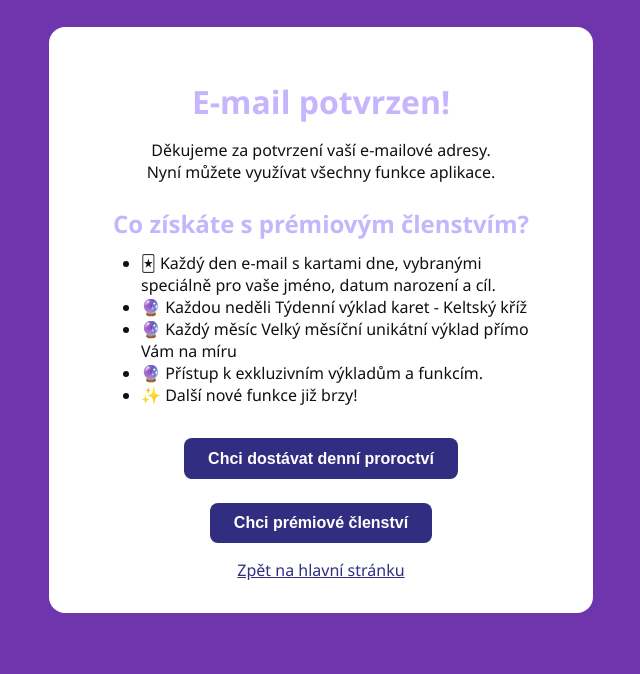
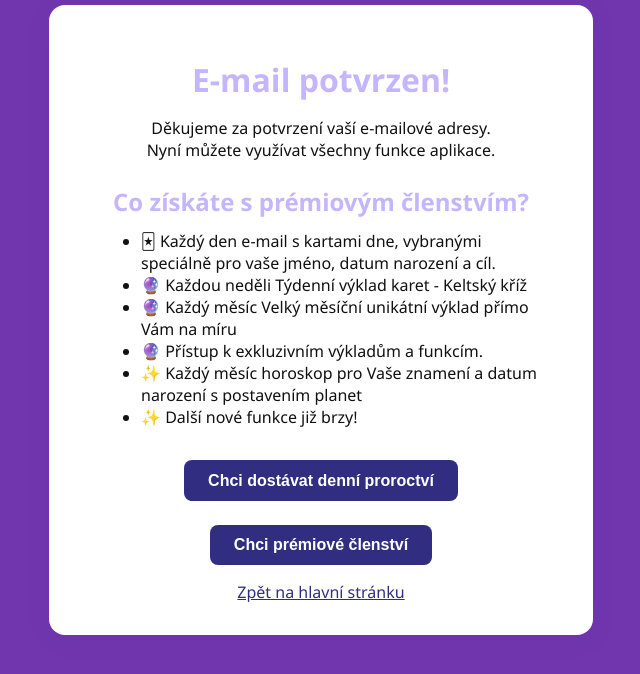
Before and after one commit to honzapoko/mindalize, a Next.js app: page /confirmed in a window 1280 px wide. Shown: the top 674 px of the page, without its empty margins (319-959 px from the left). Built offline with nearby package versions, Linux system fonts and the light colour scheme.

Commit message:
Update page.tsx

```diff
--- a/src/app/confirmed/page.tsx
+++ b/src/app/confirmed/page.tsx
@@ -47,6 +47,7 @@ export default function ConfirmedPage() {
           <li>🔮 Každou neděli Týdenní výklad karet - Keltský kříž</li>
           <li>🔮 Každý měsíc Velký měsíční unikátní výklad přímo Vám na míru</li>
           <li>🔮 Přístup k exkluzivním výkladům a funkcím.</li>
+          <li>✨ Každý měsíc horoskop pro Vaše znamení a datum narození s postavením planet</li>
           <li>✨ Další nové funkce již brzy!</li>
         </ul>
         <button
```
